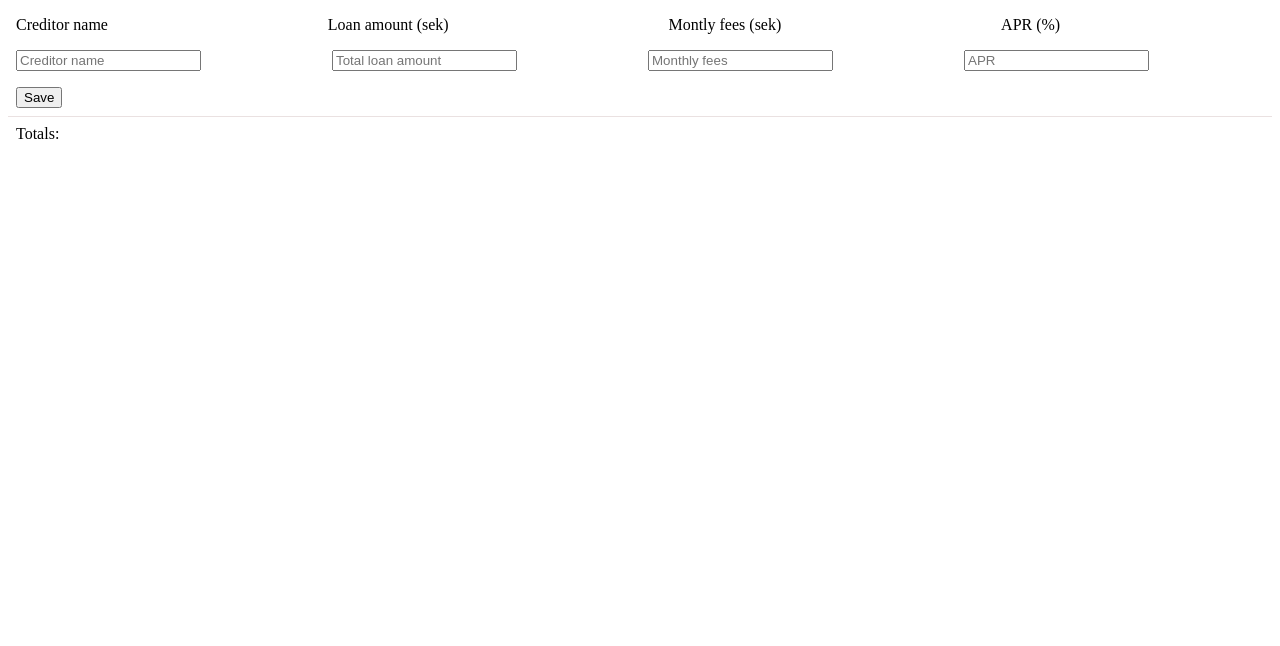
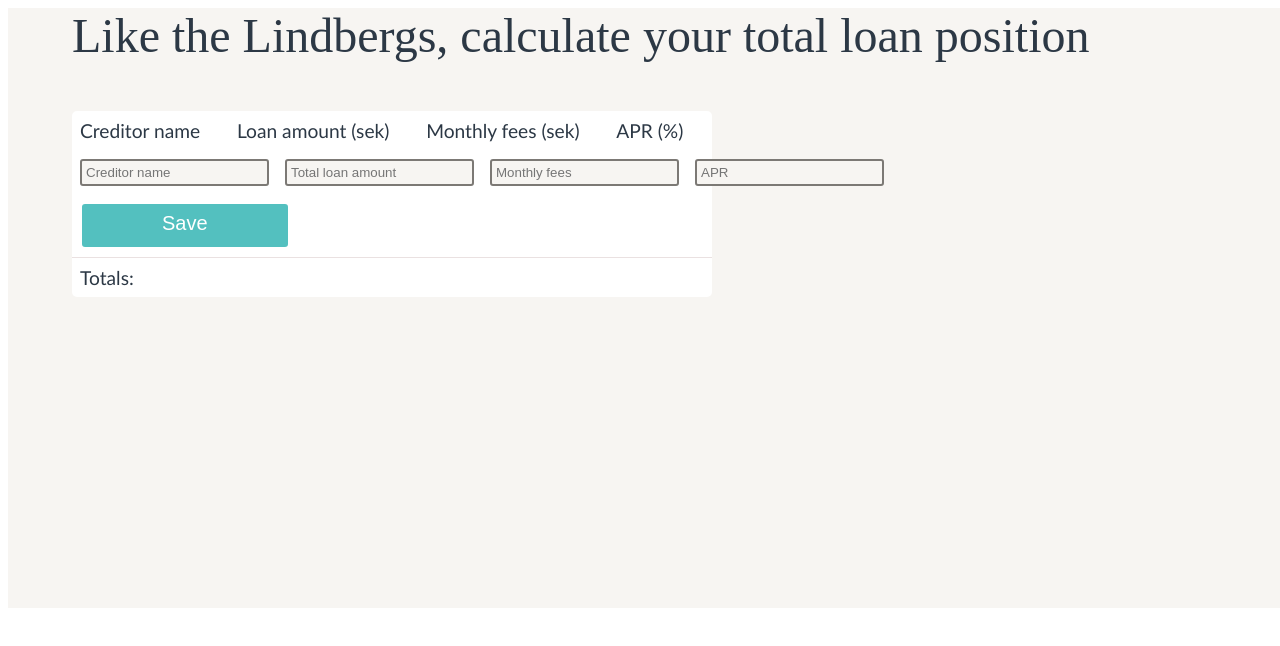
Before and after one commit to Alex-Bellamy/loan_calculator_challenge, a React (Create React App) app: page / in a window 1280 px wide. Shown: the top 646 px of the page. Built offline with nearby package versions, Linux system fonts and the light colour scheme.

Commit message:
adding a title to the component and styling the component, title, table, input fields and save button

```diff
--- a/src/components/VisitorTotalLoanCalculator.css
+++ b/src/components/VisitorTotalLoanCalculator.css
@@ -1,3 +1,32 @@
+#page {
+  width: 100vw;
+  height: 75vh;
+  background-color: #f7f5f2;
+  font-family: "Gill Sans", "Gill Sans MT", Calibri, "Trebuchet MS", sans-serif;
+  font-size: 1.2rem;
+  color: #2c3845;
+}
+
+#title {
+  font-family: "Times New Roman", Times, serif;
+  font-size: 3rem;
+  padding-bottom: 1rem;
+  margin-left: 4rem;
+}
+
+#photo {
+  width: 50vw;
+}
+
+.table {
+  width: 50vw;
+  margin: 2rem 4rem 4rem 4rem;
+  width: 50vw;
+  background-color: #ffffff;
+  border-radius: 0.125rem;
+  border-radius: 5px;
+}
+
 .tableHeader,
 .tableBody,
 .tableFooter {
@@ -17,3 +46,22 @@
   padding: 0.5rem;
   flex: 1 auto;
 }
+
+.inputField {
+  padding: 0.25rem 0.25rem 0.25rem 0.25rem;
+  background-color: #f7f5f2;
+  border: #7c7975 solid 0.15rem;
+  border-radius: 3px;
+  outline: none;
+}
+
+#saveButton {
+  padding: 0.5rem 5rem 0.75rem 5rem;
+  border: solid 0.33vh;
+  border-radius: 5px;
+  outline: none;
+  font-size: 1.25rem;
+  color: #ffffff;
+  background-color: #53c0bf;
+  outline: none;
+}
--- a/src/components/VisitorTotalLoanCalculator.jsx
+++ b/src/components/VisitorTotalLoanCalculator.jsx
@@ -52,6 +52,11 @@ const VisitorTotalLoanCalculator = () => {
   };
 
   return (
+    <div id="page">
+      <div id="title">
+        Like the Lindbergs, calculate your total loan position
+      </div>
+      <div id="photo">
         <div class="table">
           <div class="tableContent">
             <div class="tableHeader">
@@ -63,7 +68,7 @@ const VisitorTotalLoanCalculator = () => {
                   <div>Loan amount (sek)</div>
                 </div>
                 <div class="tableData">
-              <div>Montly fees (sek)</div>
+                  <div>Monthly fees (sek)</div>
                 </div>
                 <div class="tableData">
                   <div>APR (%)</div>
@@ -74,6 +79,8 @@ const VisitorTotalLoanCalculator = () => {
                   <div class="tableRow" key={index}>
                     <div class="tableData">
                       <input
+                      div
+                      class="inputField"
                         name="name"
                         placeholder="Creditor name"
                         data-id={index}
@@ -85,6 +92,8 @@ const VisitorTotalLoanCalculator = () => {
                     </div>
                     <div className="tableData">
                       <input
+                      div
+                      class="inputField"
                         name="loanAmount"
                         placeholder="Total loan amount"
                         data-id={index}
@@ -96,6 +105,8 @@ const VisitorTotalLoanCalculator = () => {
                     </div>
                     <div class="tableData">
                       <input
+                      div
+                      class="inputField"
                         name="monthlyFees"
                         placeholder="Monthly fees"
                         data-id={index}
@@ -107,6 +118,8 @@ const VisitorTotalLoanCalculator = () => {
                     </div>
                     <div class="tableData">
                       <input
+                      div
+                      class="inputField"
                         name="apr"
                         placeholder="APR"
                         data-id={index}
@@ -121,6 +134,7 @@ const VisitorTotalLoanCalculator = () => {
                 <div class="tableRow">
                   <div class="tableData">
                     <button
+                    id="saveButton"
                       onClick={() => {
                         addAdditionalLoan();
                         getTotalLoanAmount();
@@ -146,6 +160,8 @@ const VisitorTotalLoanCalculator = () => {
             </div>
           </div>
         </div>
+      </div>
+    </div>
   );
 };
 
```
Lines whose indentation alone changed are shown as unchanged.
